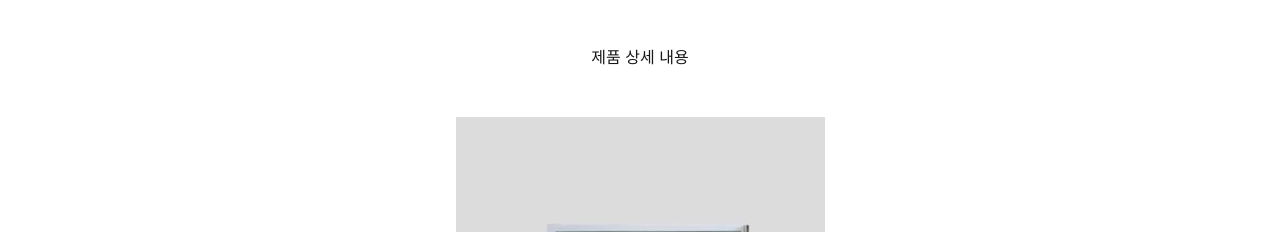
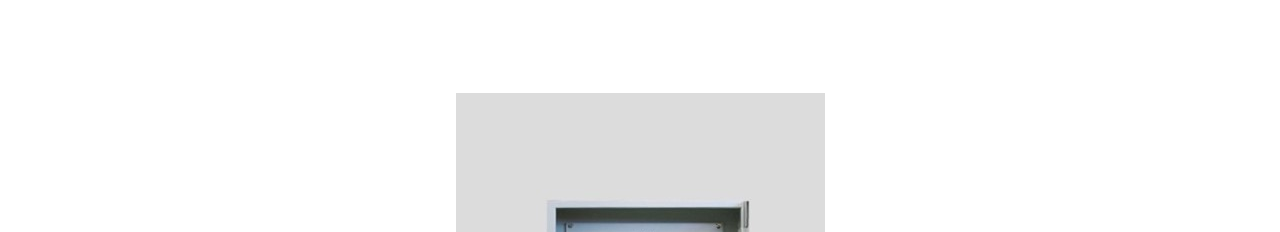
Before and after one commit to yejooSeo1119/KMO_TECH, a plain HTML site: page product/product08.html in a window 1280 px wide. Shown: the part 568-800 px from the top of the page. Drawn offline with nearby package versions, Linux system fonts and the light colour scheme.

Commit message:
Update product08.html

```diff
--- a/product/product08.html
+++ b/product/product08.html
@@ -96,7 +96,7 @@
                     <h3>dist. panel</h3>
                 </div>
                 <div class="productText">
-                    <p>제품 상세 내용</p>
+                    <!-- <p>제품 상세 내용</p> -->
                     <span><img src="../assets/images/product/control/dist panel.jpg" alt=""></span>
                 </div>
                 <div class="productMap">
```
